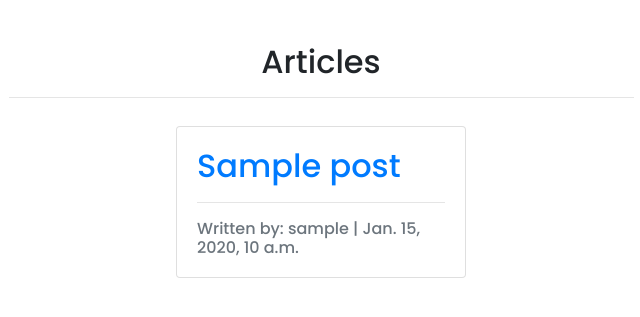
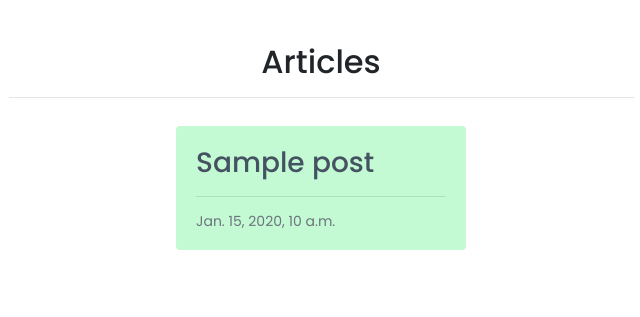
Before and after one commit to abigail-ryan/the-skin-guru, a Django app: page /articles/ in a window 1280 px wide. Shown: the part 218-535 px from the top of the page, without its empty margins (319-959 px from the left). Run offline with Django 3.2, Linux system fonts and the light colour scheme; tables that the repository leaves empty hold one stand-in row (values such as "Sample post"); some libraries are stand-ins or nearby versions; some web fonts are replaced.

Commit message:
Add related articles and all articles to products view and update posts_list & products.html pages

```diff
--- /dev/null
+++ b/articles/static/posts/css/posts.css
@@ -0,0 +1,40 @@
+.thin {
+    font-weight: 300;
+}
+
+.light-bg {
+    background-color: #fff;
+}
+
+.card {
+    border: none;
+    background-color: rgba(180, 248, 200, .80);
+}
+
+.image-container {
+    position: relative;
+}
+
+.image-flash {
+    position: absolute;
+    bottom: 5%;
+    min-width: 30%;
+    left: -2px;
+    background-color: #188181;
+}
+
+.author {
+    color: white;
+    margin: 4px;
+    text-transform: uppercase;
+}
+
+.post-link {
+    text-decoration: none;
+    color: #445261;
+}
+
+.post-link:hover {
+    color: #000;
+    font-weight: bolder;
+}
--- a/articles/templates/articles/posts_list.html
+++ b/articles/templates/articles/posts_list.html
@@ -1,5 +1,9 @@
 {% extends "base.html" %}
 {% load static %}
+
+{% block extra_css %}
+    <link rel="stylesheet" href="{% static 'posts/css/posts.css' %}">
+{% endblock %}
 
 {% block page_header %}
     <div class="container header-container">
@@ -32,11 +36,11 @@
                                         </div>
                                     </div>
                                     <a href="#" class="post-link">
-                                        <h2 class="card-title">{{ post.title }}</h2>
+                                        <h3 class="card-title">{{ post.title }}</h3>
                                     </a>
 
                                     <hr />
-                                    <p class="card-text text-muted h6">Written by: {{ post.author }} | {{ post.created_on }}</p>
+                                    <p class="card-text text-muted h6 small">{{ post.created_on }}</p>
                                 </div>
                             </div>
                         </div>
```
Also changed, not shown: products/templates/products/products.html (+7 -9 lines), products/views.py (+10 -0 lines).
